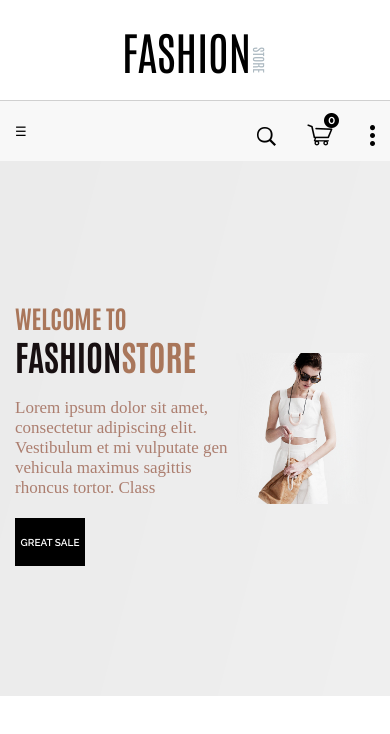
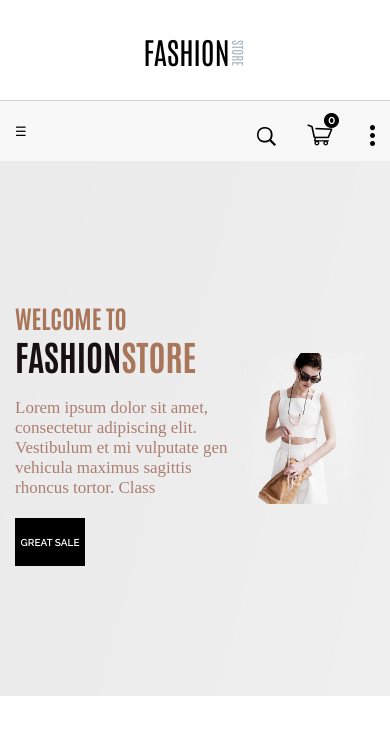
Before and after one commit to d1SEr/WEB2, a plain HTML site: page index.html in a window 390 px wide. Drawn offline with Linux system fonts and the light colour scheme; a web font is replaced by a local one.

Commit message:
Add files via upload

```diff
--- a/index.html
+++ b/index.html
@@ -12,7 +12,7 @@
         <header class="header">
             <div class="container">
                 <div class="header-bg">
-                    <a href="#" class="link">FASHION<span class="store">Store</span></a>
+                    <a href="#" class="link">FASHION<div class="store">Store</div></a>
                 </div>
             </div>
                 </div>
--- a/style.css
+++ b/style.css
@@ -57,17 +57,20 @@
 }
 .header-bg{
     display: flex;
+    align-items: center;
+    justify-content: center;
     min-height: 156px;
-    justify-content: center;
-    align-items: center;
 }
 .header-bg .link{
+    text-align: center;
     text-decoration: none;
     color: #000000;
     font-family: Antonio;
     font-size: 45px;
 }
 .header-bg .store{
+    text-align: center;
+    display: inline;
     writing-mode: vertical-lr;
     text-transform: uppercase;
     font-size: 20px;
@@ -252,7 +255,7 @@
     .header-bg{
         min-height: 100px;
     }
-    .header-bg a{
+    .header-bg .link{
         font-size: 30px;
     }
     .header-bg .store{
```
